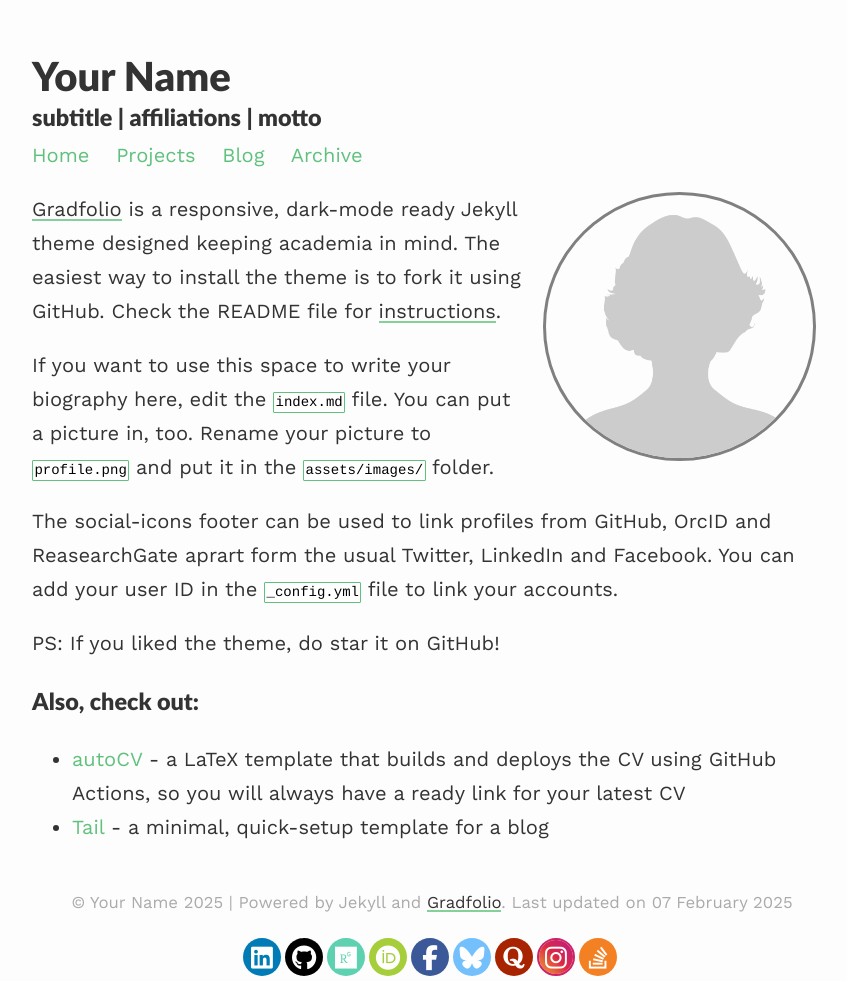
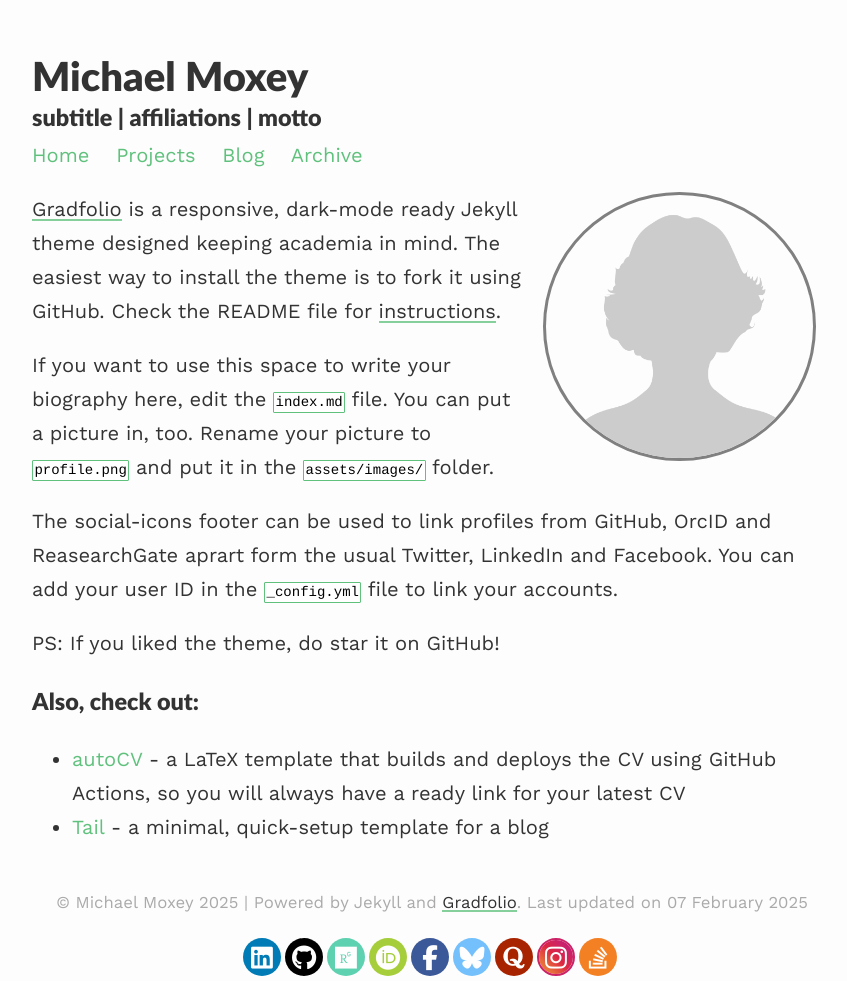
Before and after one commit to MikeMox1/Mikemoxey1.github.io, a Jekyll site: the page built from index.md, in a window 1280 px wide. Shown: the whole page, without its empty margins (208-1055 px from the left). Built offline with Jekyll 4.4.1, drawn with Linux system fonts in a browser that asks for light colours.

Commit message:
Update _config.yml

```diff
--- a/_config.yml
+++ b/_config.yml
@@ -1,6 +1,6 @@
 ### your site title here
 
-title: Your Name
+title: Michael Moxey
 description: subtitle | affiliations | motto
 
 baseurl: /gradfolio #name of GitHub repository
```
